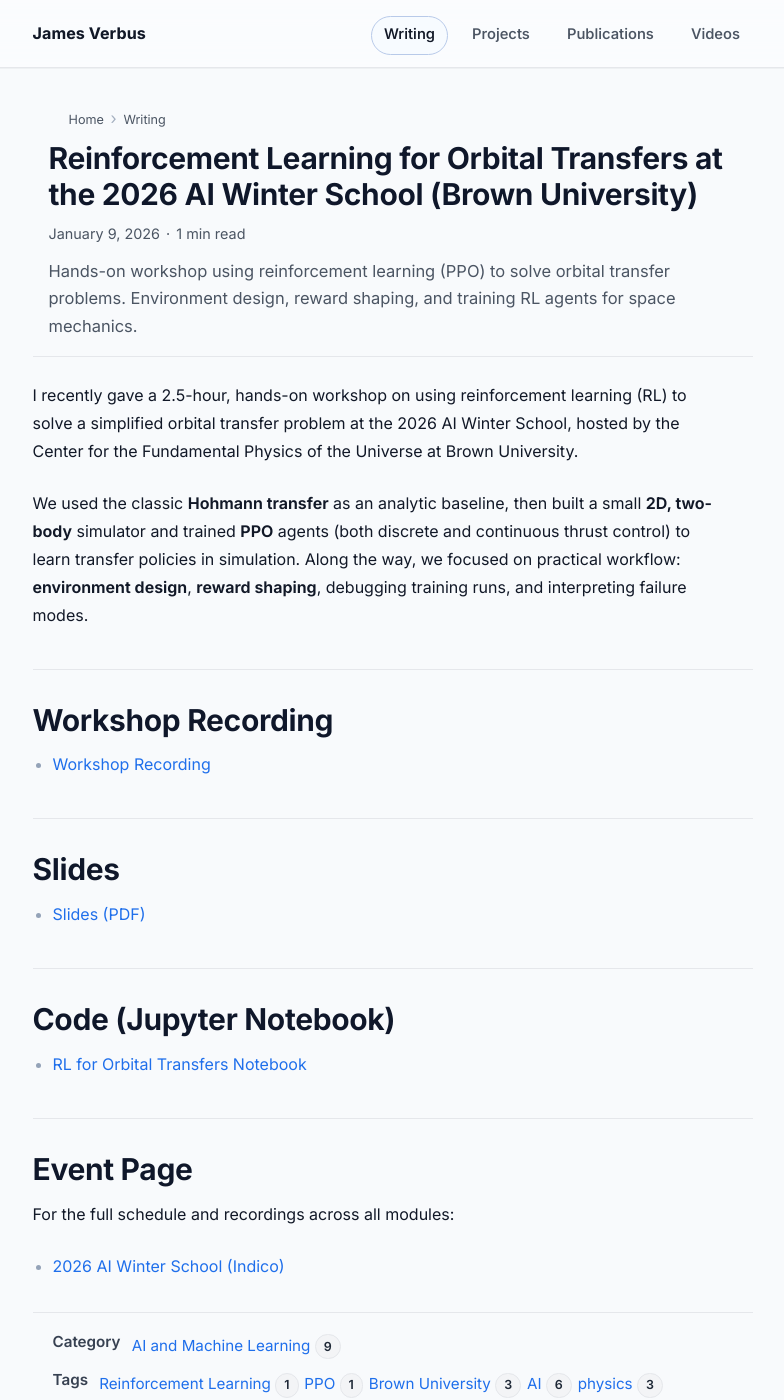
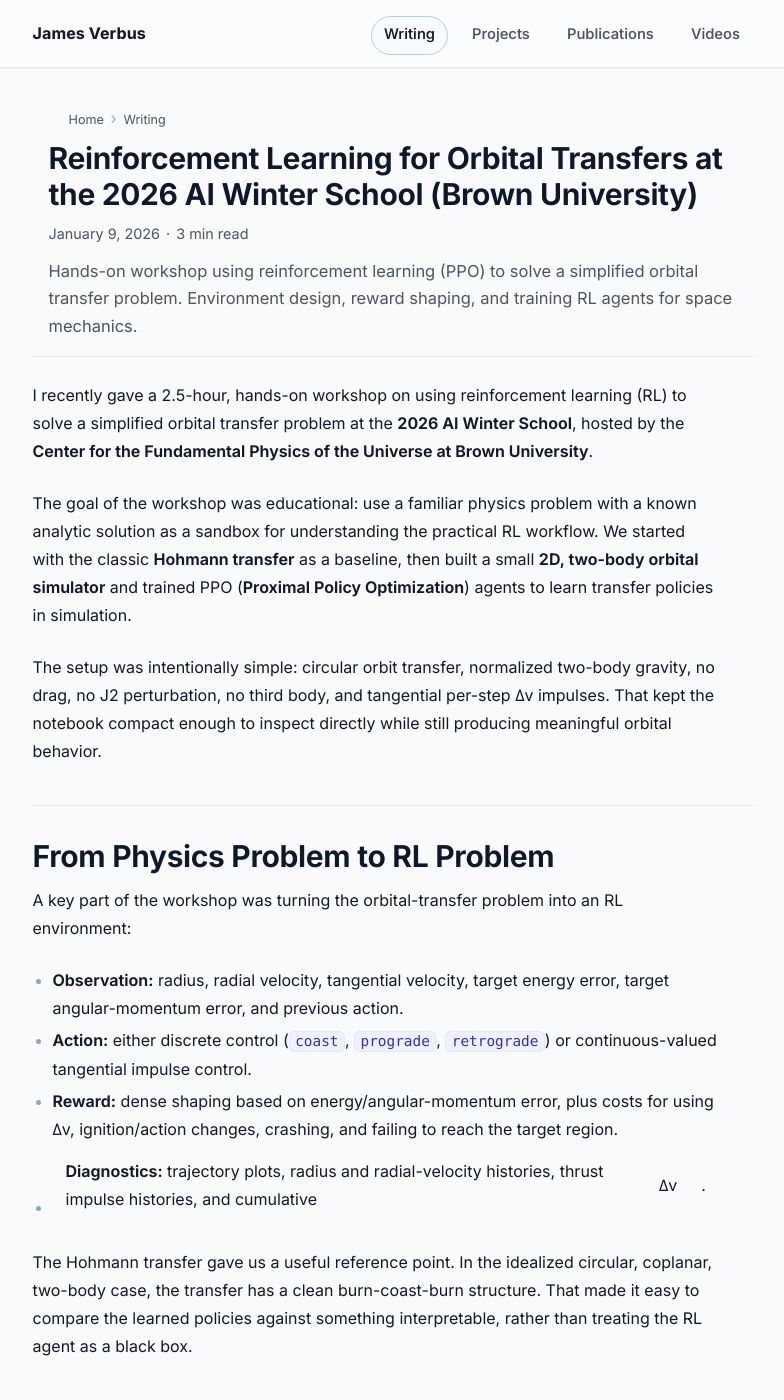
Before and after one commit to jverbus/jverbus.github.io, a Jekyll site: the page built from _posts/2026-01-09-brown-physics-ai-winter-school-workshop.md, in a window 1280 px wide and 1400 px high. Shown: the whole window, without its empty margins (240-1024 px from the left). Built offline with Jekyll 4.4.1, drawn with Linux system fonts in a browser that asks for light colours; some of the changed text lies outside the part shown.

Commit message:
Expand 2026 RL workshop post and restyle hero stats
- Rewrite the orbital-transfer workshop stub into a full post:
  RL environment design, Hohmann baseline, thrust-history failure
  modes, hands-on experiment loop, and structured materials section
- Restyle hero stats as number-over-label stacks under the photo on
  desktop and drop the redundant Google Scholar parenthetical; mobile
  keeps the inline dot row
- Bump CSS cache-buster to loop31

Co-Authored-By: Claude Fable 5 <noreply@anthropic.com>

````diff
--- a/_includes/site/head.html
+++ b/_includes/site/head.html
@@ -164,6 +164,6 @@
   <link rel="icon" type="image/x-icon" href="{{ '/favicon.ico' | relative_url }}">
   <link rel="apple-touch-icon" sizes="180x180" href="{{ '/assets/images/apple-touch-icon.png' | relative_url }}">
   <link rel="preload" href="{{ '/assets/fonts/inter-latin-wght-normal.woff2' | relative_url }}" as="font" type="font/woff2" crossorigin>
-  <link href="{{ '/assets/css/modern.css' | relative_url | escape }}?v=loop30" rel="stylesheet" media="all">
+  <link href="{{ '/assets/css/modern.css' | relative_url | escape }}?v=loop31" rel="stylesheet" media="all">
   <link rel="alternate" type="application/atom+xml" title="{{ site.title | escape }}" href="{{ '/atom.xml' | absolute_url | escape }}">
 </head>
--- a/_posts/2026-01-09-brown-physics-ai-winter-school-workshop.md
+++ b/_posts/2026-01-09-brown-physics-ai-winter-school-workshop.md
@@ -1,33 +1,82 @@
 ---
 layout: post
 title: "Reinforcement Learning for Orbital Transfers at the 2026 AI Winter School (Brown University)"
-description: "Hands-on workshop using reinforcement learning (PPO) to solve orbital transfer problems. Environment design, reward shaping, and training RL agents for space mechanics."
+date: 2026-01-09
+last_modified_at: 2026-06-10
+description: "Hands-on workshop using reinforcement learning (PPO) to solve a simplified orbital transfer problem. Environment design, reward shaping, and training RL agents for space mechanics."
 og_image: "/assets/images/social/2026-01-09-brown-physics-ai-winter-school-workshop-1200x630.jpg"
-og_image_alt: "Reinforcement Learning for Orbital Transfers at the 2026 AI Winter School (Brown University)"
+og_image_alt: "Reinforcement Learning for Orbital Transfers at the 2026 AI Winter School"
 og_image_width: 1200
 og_image_height: 630
-categories: ["AI and Machine Learning"]
-tags: [Reinforcement Learning, PPO, Brown University, AI, physics, orbital mechanics, astrodynamics]
+categories:
+  - AI and Machine Learning
+tags:
+  - Reinforcement Learning
+  - PPO
+  - Brown University
+  - AI
+  - Physics
+  - Orbital Mechanics
+  - Astrodynamics
 ---
 
-I recently gave a 2.5-hour, hands-on workshop on using reinforcement learning (RL) to solve a simplified orbital transfer problem at the 2026 AI Winter School, hosted by the Center for the Fundamental Physics of the Universe at Brown University.
+I recently gave a 2.5-hour, hands-on workshop on using reinforcement learning (RL) to solve a simplified orbital transfer problem at the **2026 AI Winter School**, hosted by the **Center for the Fundamental Physics of the Universe at Brown University**.
 
-We used the classic **Hohmann transfer** as an analytic baseline, then built a small **2D, two-body** simulator and trained **PPO** agents (both discrete and continuous thrust control) to learn transfer policies in simulation. Along the way, we focused on practical workflow: **environment design**, **reward shaping**, debugging training runs, and interpreting failure modes.
+The goal of the workshop was educational: use a familiar physics problem with a known analytic solution as a sandbox for understanding the practical RL workflow. We started with the classic **Hohmann transfer** as a baseline, then built a small **2D, two-body orbital simulator** and trained PPO (**Proximal Policy Optimization**) agents to learn transfer policies in simulation.
 
-## Workshop Recording
+The setup was intentionally simple: circular orbit transfer, normalized two-body gravity, no drag, no J2 perturbation, no third body, and tangential per-step Δv impulses. That kept the notebook compact enough to inspect directly while still producing meaningful orbital behavior.
 
-- [Workshop Recording](https://www.youtube.com/watch?v=BdPzEhGc7Cw)
+## From Physics Problem to RL Problem
 
-## Slides
+A key part of the workshop was turning the orbital-transfer problem into an RL environment:
 
-- [Slides (PDF)]({{ '/assets/files/2026-01-09%20-%20James%20Verbus%20-%20Brown%20AI%20Winter%20School%20-%20Reinforcement%20Learning%20for%20Orbital%20Transfers.pdf' | relative_url }})
+- **Observation:** radius, radial velocity, tangential velocity, target energy error, target angular-momentum error, and previous action.
+- **Action:** either discrete control (`coast`, `prograde`, `retrograde`) or continuous-valued tangential impulse control.
+- **Reward:** dense shaping based on energy/angular-momentum error, plus costs for using Δv, ignition/action changes, crashing, and failing to reach the target region.
+- **Diagnostics:** trajectory plots, radius and radial-velocity histories, thrust impulse histories, and cumulative |Δv|.
 
-## Code (Jupyter Notebook)
+The Hohmann transfer gave us a useful reference point. In the idealized circular, coplanar, two-body case, the transfer has a clean burn-coast-burn structure. That made it easy to compare the learned policies against something interpretable, rather than treating the RL agent as a black box.
 
-- [RL for Orbital Transfers Notebook]({{ '/assets/files/2026_01_09_James_Verbus_Brown_AI_Winter_School_RL_Orbital_Transfers.ipynb' | relative_url }})
+## What the Thrust Histories Revealed
 
-## Event Page
+The most useful lesson was that reaching the target orbit is not the same as learning a good transfer.
+
+Some learned policies reached the target region but kept applying small corrective impulses. The trajectory plot looked reasonable, but the thrust history told a different story: the policy had learned to trim the orbit rather than execute a clean transfer. That gave us a concrete way to discuss reward shaping, action-space design, chatter, overcorrection, and the difference between endpoint success and efficient control.
+
+The discrete controller was crude but readable: it had to stitch together the transfer from small prograde and retrograde impulses. The continuous controller had more expressive control, but that flexibility did not automatically produce cleaner behavior. In some runs, it reached the target region and then kept correcting.
+
+Those failure modes were the point of the demo. The plots made the learned behavior visible.
+
+## Hands-on Experiment
+
+The final section of the notebook let participants modify the training configuration and rerun experiments. They could adjust parameters such as maximum per-step impulse, control-effort cost, ignition penalty, shaping scale, training steps, entropy coefficient, and learning rate.
+
+The point was not to produce a perfect mission optimizer in one afternoon. It was to practice the applied RL loop:
+
+```text
+train a policy
+inspect what it did
+explain the behavior
+change the environment or reward
+try again
+```
+
+## Materials
+
+### Workshop Recording
+
+[Workshop Recording](https://www.youtube.com/watch?v=BdPzEhGc7Cw)
+
+### Slides
+
+[Slides (PDF)]({{ '/assets/files/2026-01-09%20-%20James%20Verbus%20-%20Brown%20AI%20Winter%20School%20-%20Reinforcement%20Learning%20for%20Orbital%20Transfers.pdf' | relative_url }})
+
+### Code
+
+[RL for Orbital Transfers Notebook]({{ '/assets/files/2026_01_09_James_Verbus_Brown_AI_Winter_School_RL_Orbital_Transfers.ipynb' | relative_url }})
+
+### Event Page
 
 For the full schedule and recordings across all modules:
 
-- [2026 AI Winter School (Indico)](https://indico.physics.brown.edu/event/192/)
+[2026 AI Winter School (Indico)](https://indico.physics.brown.edu/event/192/)
--- a/assets/css/modern.css
+++ b/assets/css/modern.css
@@ -814,8 +814,31 @@ h2.post-year-heading:first-of-type {
   font-weight: 650;
 }
 
-.proof-strip .proof-source {
-  font-size: 0.85em;
+@media (min-width: 761px) {
+  .home-hero .proof-strip {
+    gap: 0.85rem;
+  }
+
+  .home-hero .proof-strip a {
+    display: block;
+    font-size: 0.7rem;
+    font-weight: 600;
+    letter-spacing: 0.06em;
+    text-transform: uppercase;
+  }
+
+  .home-hero .proof-strip a:hover {
+    border-bottom-color: transparent;
+  }
+
+  .home-hero .proof-strip strong {
+    display: block;
+    margin-bottom: 0.12rem;
+    font-size: 1.18rem;
+    line-height: 1.15;
+    letter-spacing: 0;
+    text-transform: none;
+  }
 }
 
 .home-contact {
````
Also changed, not shown: index.md (+1 -1 lines).
